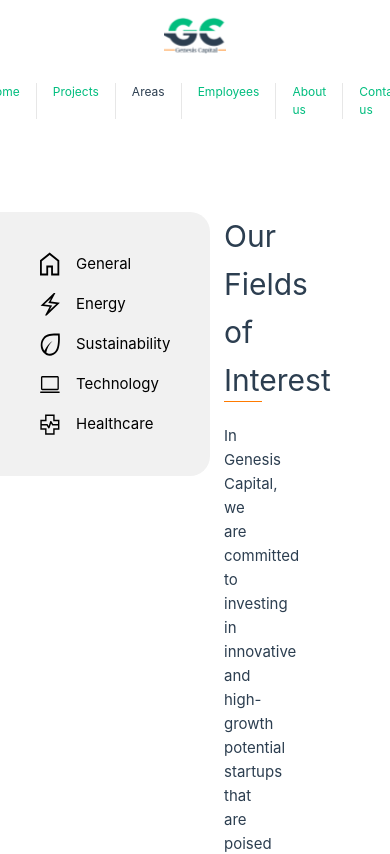
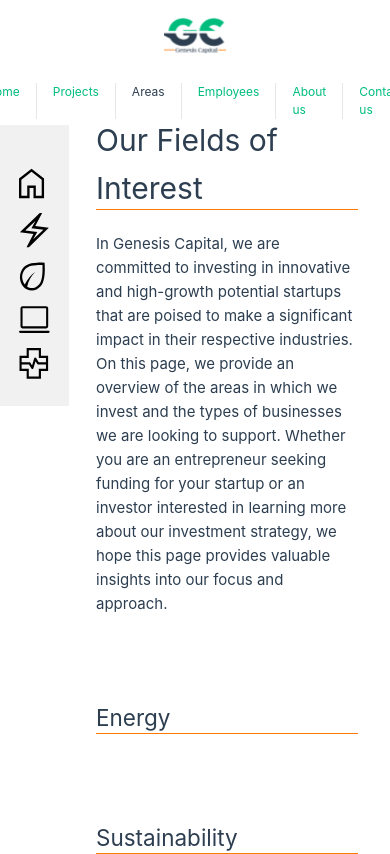
Before and after one commit to Torkise/hyper, a Vue app in the folder Frontend/: page /areas in a window 390 px wide. Shown: the top 854 px of the page. Built offline with nearby package versions, Linux system fonts and the light colour scheme.

Commit message:
size down sidebar area for phone. add down arrow component

```diff
--- /dev/null
+++ b/Frontend/src/components/DownArrow.vue
@@ -0,0 +1,10 @@
+<template>
+    <div class="button">
+        <i class="fas fa-arrow-down">&#129055</i>
+    </div>
+</template>
+<script>
+export default {
+    name: "DownArrow",
+}
+</script>
--- a/Frontend/src/views/AreasView.vue
+++ b/Frontend/src/views/AreasView.vue
@@ -7,6 +7,15 @@
         <li><a href="#sustainability"><img src="../assets/icons/sustainability.svg"><span>Sustainability</span></a></li>
         <li><a href="#technology"><img src="../assets/icons/technology.svg"><span>Technology</span></a></li>
         <li><a href="#healthcare"><img src="../assets/icons/healthcare.svg"><span>Healthcare</span></a></li>
+      </ul>
+    </nav>
+    <nav class="menu-phone">
+      <ul>
+        <li><a href="#general"><img src="../assets/icons/general.svg"><span></span></a></li>
+        <li><a href="#energy"><img src="../assets/icons/energy.svg"><span></span></a></li>
+        <li><a href="#sustainability"><img src="../assets/icons/sustainability.svg"><span></span></a></li>
+        <li><a href="#technology"><img src="../assets/icons/technology.svg"><span></span></a></li>
+        <li><a href="#healthcare"><img src="../assets/icons/healthcare.svg"><span></span></a></li>
       </ul>
     </nav>
     <h1 class="page-title">Our Fields of Interest</h1>
@@ -59,6 +68,9 @@
     background-color: #f1f1f1;
     border-radius: 0 20px 20px 0;
   }
+  .menu-phone {
+    display: none;
+  }
 
   .menu ul {
     list-style: none;
@@ -87,4 +99,41 @@
   .menu span {
     margin-left: 0.5rem;
   }
+
+  @media screen and (max-width: 800px) {
+    .menu {
+      display: none;
+    }
+
+    .menu-phone {
+      display: block;
+      position: fixed;
+      left: 0;
+      padding-top: 2rem;
+      background-color: #f1f1f1;
+    }
+
+    .menu-phone ul {
+    list-style: none;
+    padding: 1rem;
+  }
+
+  .menu-phone li {
+    margin-bottom: 0.5rem;
+    padding: 0.2rem;
+  }
+
+  .menu-phone a {
+    color: #000000;
+    display: flex;
+    align-items: center;
+    text-decoration: none;
+  }
+
+
+    .areas {
+      margin-left: 4rem;
+      padding: 2rem;
+    }
+  }
 </style>
--- a/Frontend/src/views/HomeView.vue
+++ b/Frontend/src/views/HomeView.vue
@@ -1,7 +1,7 @@
 <script setup lang="ts">
 import { useRouter, type RouteLocationRaw } from 'vue-router';
 import HomePageImage from '@/components/HomePageImage.vue';
-
+import DownArrow from '@/components/DownArrow.vue';
 
 const router = useRouter();
 const goToPage = (page: RouteLocationRaw) => {
@@ -71,7 +71,7 @@ const scrollDown = () => {
     <router-link to="/services" class="btn btn-tertiary">Learn More About Our Services</router-link>
   </div> -->
   <div class="find-more-banner">
-      <div @click="scrollDown">See More</div>
+      <div @click="scrollDown"><DownArrow></DownArrow></div>
   </div>
   <div id="home" class="home">
     <h1>Welcome to Genesis Capital</h1>
```
